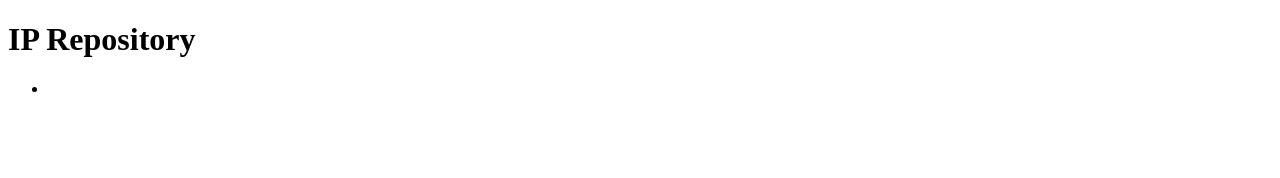
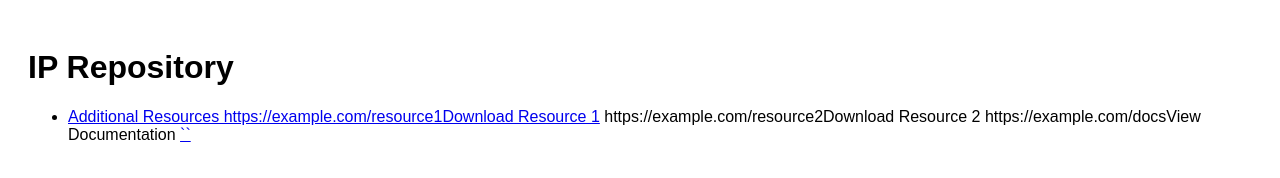
Before and after one commit to Joms4Short/jomar.github.io, a plain HTML site: page IP_Repository/index.html in a window 1280 px wide. Drawn offline with Linux system fonts and the light colour scheme.

Commit message:
Update index.html

```diff
--- a/IP_Repository/index.html
+++ b/IP_Repository/index.html
@@ -11,6 +11,10 @@
     })(window, document, "clarity", "script", "tx55q64xq0");
   </script>
   <style>
+    body {
+      font-family: Arial, sans-serif;
+      padding: 20px;
+    }
     .button {
       display: inline-block;
       margin: 10px 5px;
@@ -19,7 +23,7 @@
       color: white;
       text-decoration: none;
       border-radius: 5px;
-      font-family: sans-serif;
+      transition: background-color 0.3s ease;
     }
     .button:hover {
       background-color: #005A9E;
@@ -36,9 +40,10 @@
     </li>
   </ul>
 
-  <h2>Quick Access Buttons</h2>
-  <ttps://example.com/resource1Resource 1</a>
-  <a href="https://example.com/resource2" class <a href="https://exampleurce3Resource 3</a>
-  https://example.com/surveyTake Survey</a>
-</body>
+  <h2>Additional Resources</h2>
+  https://example.com/resource1Download Resource 1</a>
+  https://example.com/resource2Download Resource 2</a>
+  https://example.com/docsView Documentation</a>
+  <a href="https://example.com/survey" class</body>
 </html>
+``
```
